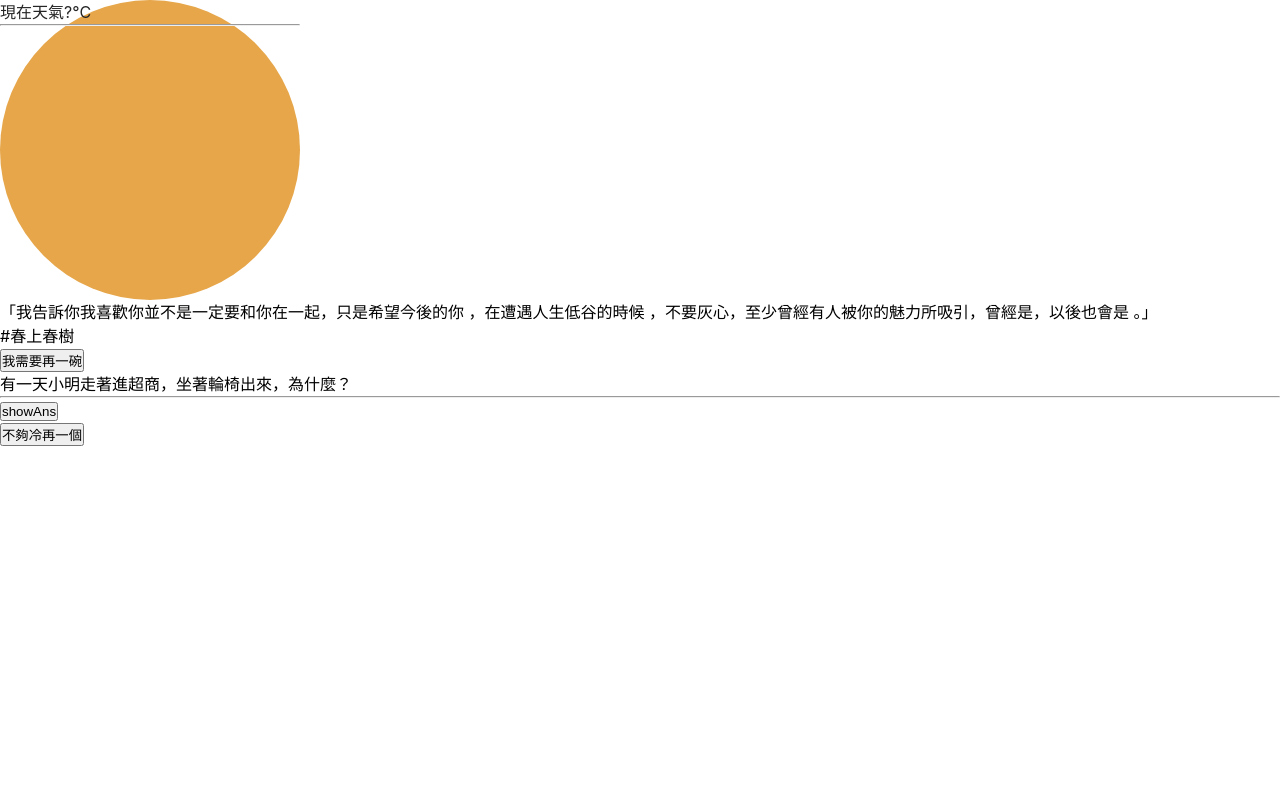
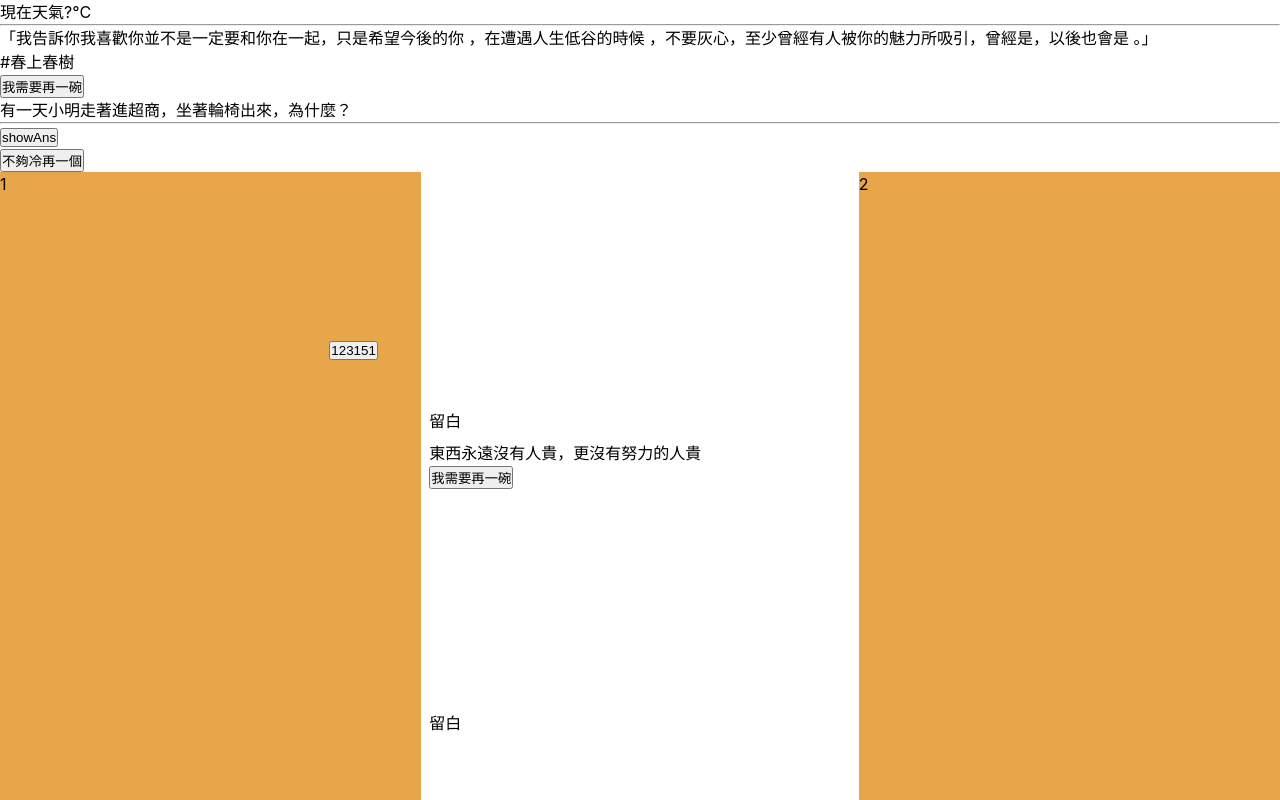
Before and after one commit to xpluso-chen/Hina-web, a Vue app: page / in a window 1280 px wide. Shown: the top 800 px of the page. Built offline with nearby package versions, Linux system fonts and the light colour scheme; no server answers.

Commit message:
grid格局測試

```diff
--- a/src/App.vue
+++ b/src/App.vue
@@ -1,14 +1,27 @@
 <template>
 
-  <Test class="logo">
-</Test>
+  <Test />
 
-<div >
-  <Test2 />
-</div>
-<div>
-  <Test3 />
-</div>
+  <div>
+    <Test2 />
+  </div>
+  <div>
+    <Test3 />
+  </div>
+
+  <div class="parent">
+    <div class="left-area">1</div>
+    <div class="right-area">2</div>
+    <div class="main-area-hander a">
+      <p>留白</p>
+    </div>
+    <div class="main-area-content">
+      <Test2 /><button class="btn1">123151</button>
+    </div>
+    <div class="main-area-footer">留白</div>
+  </div>
+
+
 
 </template>
 
@@ -22,16 +35,17 @@ import Test3 from './components/joke.vue'
 
 <style lang="scss" scoped>
 @use "sass:map";
-.logo {
-  border-radius: 50%;
-  background-color: map.get($color, deepYellow );
-  width: 300px;
-  height: 300px;
-  color: map-get($color, black);
+
+.a {
+  // 貼底
+  display: flex;
+  flex-direction: column;
+  justify-content: flex-end;
 }
-.logo2{
-  width: 600px;
-  height: 600px;
-  @extend %flex-center;
+.btn1{
+  // 飄出去
+  position: absolute;
+  top: -100px;
+  left: -100px;
 }
 </style>
--- a/src/assets/styles/main.scss
+++ b/src/assets/styles/main.scss
@@ -5,3 +5,65 @@
 
 @use "./buttons" as *;
 @use "./component" as *;
+
+.a {
+    display: flex;
+    flex-direction: column;
+    justify-content: flex-end;
+  }
+  .btn1{
+    position: absolute;
+    top: -100px;
+    left: -100px;
+  }
+
+  .parent {
+    display: grid;
+    height: 100vh; /* 確保高度充足 */
+    grid-template-columns: repeat(3, 1fr);
+    grid-template-rows: repeat(3, 1fr);
+    gap: 8px;
+  }
+  /* 左側裝飾區 */
+  .left-area {
+    background-color: map.get($color, deepYellow);
+    grid-row: span 3 / span 3;
+  }
+
+  /* 右側裝飾區 */
+  .right-area {
+    background-color: map.get($color, deepYellow);
+    grid-row: span 3 / span 3;
+    grid-column-start: 3;
+    grid-row-start: 1;
+  }
+
+  .main-area-hander {
+    grid-column-start: 2;
+    grid-row-start: 1;
+  }
+
+  .main-area-content {
+    position: relative;
+    grid-column-start: 2;
+  }
+
+  .main-area-footer {
+    grid-column-start: 2;
+    grid-row-start: 3;
+  }
+  @media (max-width: 768px) { /* 手機板 */
+      .left-area, .right-area {
+          display: none;
+      }
+
+      .parent {
+          grid-template-columns: 1fr; /* 變成單欄 */
+          grid-template-rows: repeat(3, auto); /* 三行自適應 */
+      }
+
+      .main-area-hander, .main-area-content, .main-area-footer {
+          grid-column: 1; /* 讓內容都佔滿 */
+          grid-row: auto; /* 自動排列 */
+      }
+  }
```
